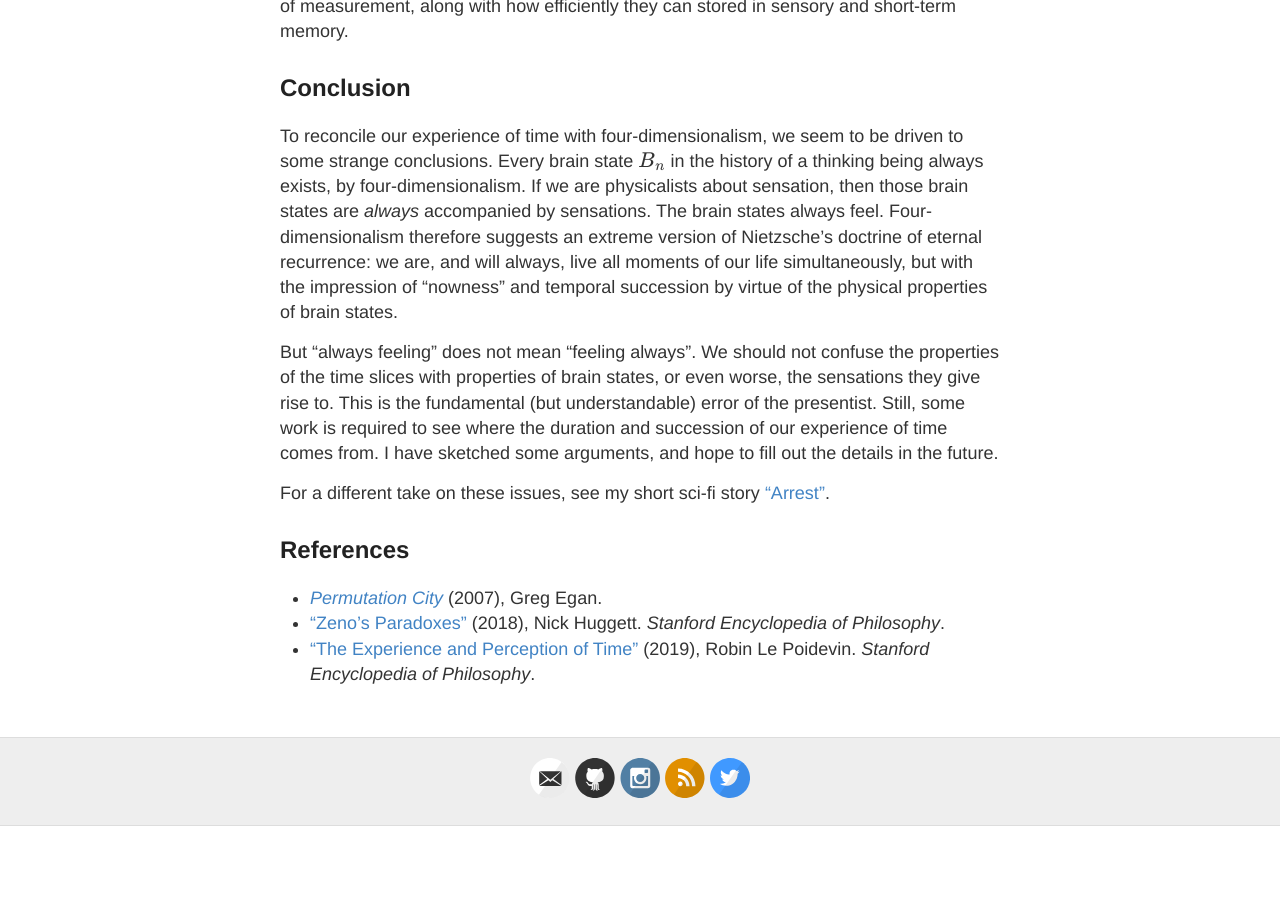
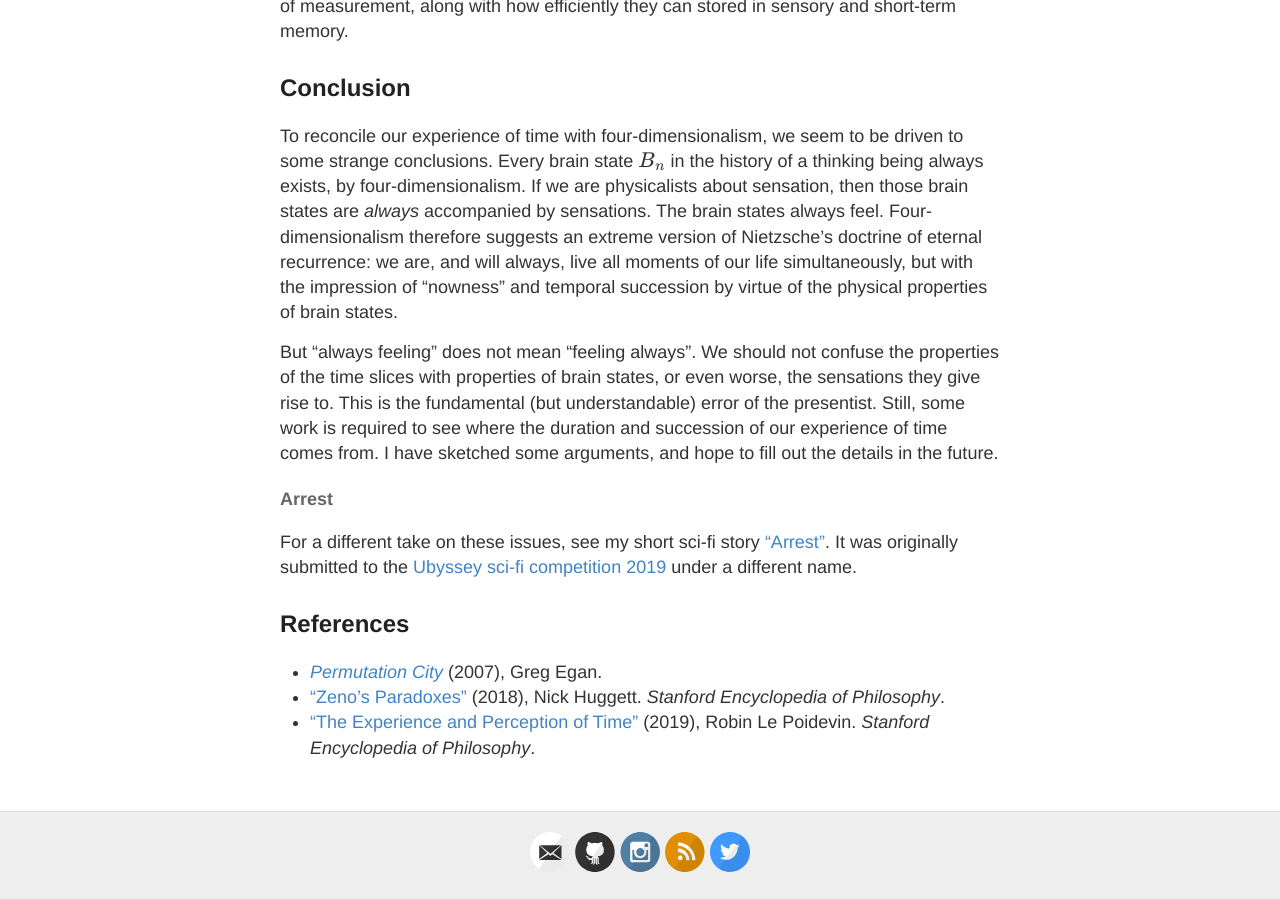
Before and after one commit to hapax/hapax.github.io, a Jekyll site: the page built from _posts/2019-07-29-psychology-time.md, in a window 1280 px wide and 900 px high, scrolled down 5724 px. Built offline with Jekyll 4.4.1, drawn with Linux system fonts in a browser that asks for light colours; our own code applies the rules of GitHub Pages for plain Markdown files; formulas are drawn with MathJax 3; a script that is not in the unit is left out; before the commit the page ends 6550 px from its top, so only the background shows below that.

Commit message:
Update 2019-07-29-psychology-time.md

```diff
--- a/_posts/2019-07-29-psychology-time.md
+++ b/_posts/2019-07-29-psychology-time.md
@@ -367,7 +367,13 @@ of our experience of time comes from.
 I have sketched some arguments, and hope to fill out the details in
 the future.
 
-For a different take on these issues, see my short sci-fi story ["Arrest"]({{hapax.github.io}}/assets/arrest.pdf).
+#### Arrest
+
+For a different take on these issues, see my short sci-fi story
+["Arrest"]({{hapax.github.io}}/assets/arrest.pdf).
+It was originally submitted to the
+[Ubyssey sci-fi competition 2019](https://www.ubyssey.ca/science/arrestee-sci-fi-winner-2019/)
+under a different name.
 
 ## References
 
```
